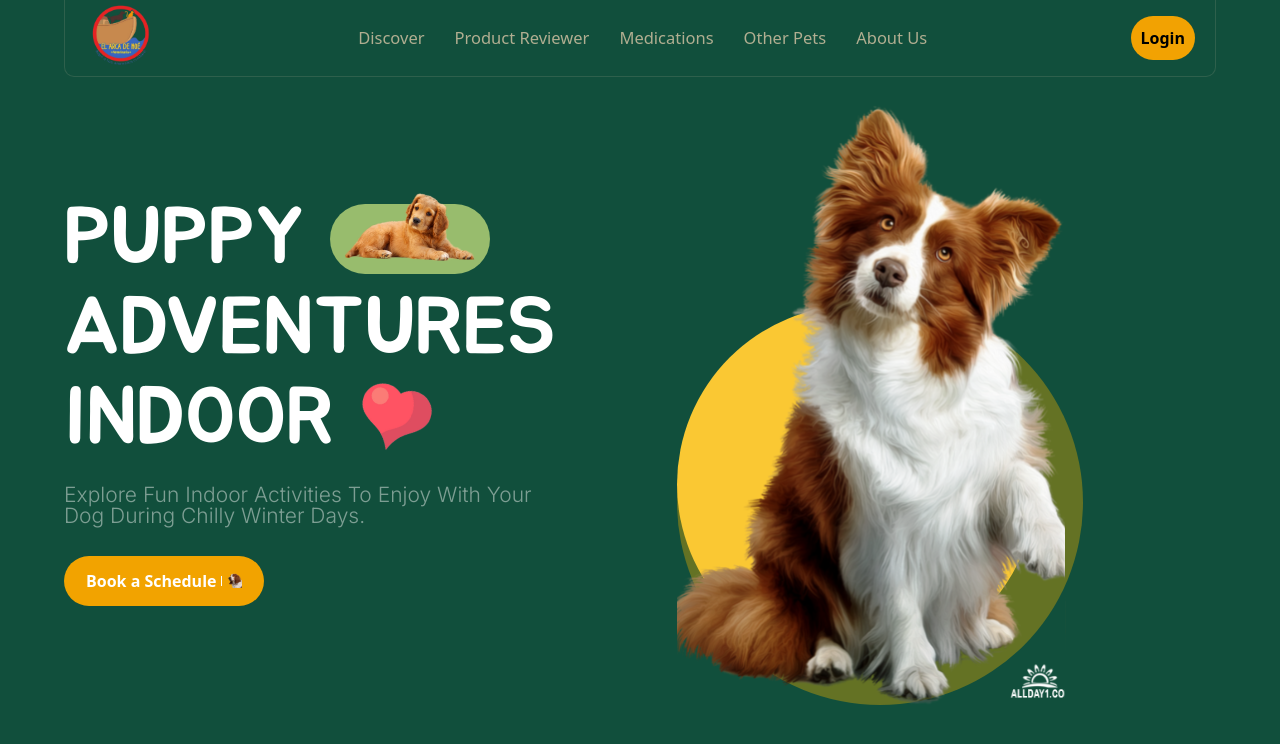
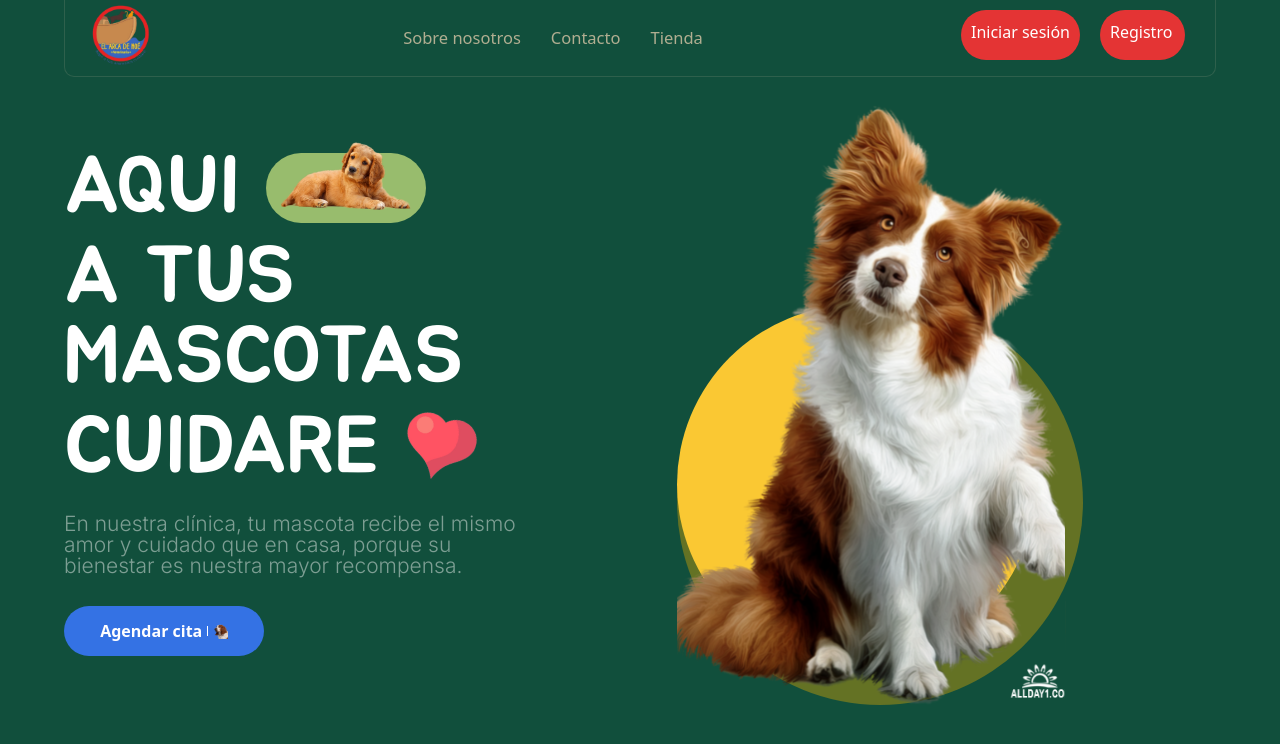
Before and after one commit to SirRiuz/arca-de-noe-frontend, a React (Vite) app: page / in a window 1280 px wide. Shown: the top 744 px of the page. Built offline with nearby package versions, Linux system fonts and the light colour scheme.

Commit message:
Correciones de landing

```diff
--- a/src/Screens/Home/styled.ts
+++ b/src/Screens/Home/styled.ts
@@ -1,7 +1,7 @@
 import styled from "@emotion/styled";
 
 export const Container = styled.div`
-  background: #114f3c;
+  background: #red;
 `;
 
 export const DogImage = styled.img`
--- a/src/Screens/MainTitle/BookButton/index.tsx
+++ b/src/Screens/MainTitle/BookButton/index.tsx
@@ -6,7 +6,7 @@ export function BookButton(): JSX.Element {
   return (
     <Container>
       <Wrapper>
-        <strong>Book a Schedule</strong>
+        <strong>Agendar cita</strong>
         <div style={{ width: 0.5, height: 10, background: "white" }} />
         <DogIcon src={IconDog} />
       </Wrapper>
--- a/src/Screens/MainTitle/BookButton/styled.ts
+++ b/src/Screens/MainTitle/BookButton/styled.ts
@@ -17,7 +17,7 @@ export const DogIcon = styled.img`
 export const Container = styled.div`
   border-radius: 100px;
   border: none;
-  background: #f2a300;
+  background: #3472E4;
   color: white;
   display: flex;
   justify-content: center;
--- a/src/Screens/MainTitle/index.tsx
+++ b/src/Screens/MainTitle/index.tsx
@@ -18,18 +18,18 @@ export default function MainTitle(): JSX.Element {
       <MainSection>
         <div style={{ display: "flex", gap: "25px", height: 70 }}>
           <TitleWrapper>
-            <Title>PUPPY</Title>
+            <Title>AQUI</Title>
           </TitleWrapper>
           <DogIconWrapper>
             <DogIcon src={dog} height={80} />
           </DogIconWrapper>
         </div>
         <TitleWrapper>
-          <Title>ADVENTURES</Title>
+          <Title>A TUS MASCOTAS</Title>
         </TitleWrapper>
         <div style={{ display: "flex", height: 70, gap: "25px" }}>
           <TitleWrapper>
-            <Title>INDOOR</Title>
+            <Title>CUIDARE</Title>
           </TitleWrapper>
           <div style={{ transform: "rotate(15deg)" }}>
             <img src={heart} height={70} />
@@ -37,10 +37,12 @@ export default function MainTitle(): JSX.Element {
         </div>
       </MainSection>
       <Subtitle>
-        Explore Fun Indoor Activities To Enjoy With Your Dog During Chilly
-        Winter Days.
+      En nuestra clínica, tu mascota recibe el mismo amor y cuidado que en casa,
+      porque su bienestar es nuestra mayor recompensa.
       </Subtitle>
       <BookButton />
+
+
     </Container>
   );
 }
--- a/src/components/Header/constants.ts
+++ b/src/components/Header/constants.ts
@@ -1,24 +1,17 @@
 import { TabsType } from "./types";
 
 export const TABS: TabsType[] = [
+
   {
-    label: "Discover",
-    route: "/",
-  },
-  {
-    label: "Product Reviewer",
-    route: "/product",
-  },
-  {
-    label: "Medications",
+    label: "Sobre nosotros",
     route: "/medications",
   },
   {
-    label: "Other Pets",
+    label: "Contacto",
     route: "/other",
   },
   {
-    label: "About Us",
+    label: "Tienda",
     route: "/about",
   },
 ];
--- a/src/components/Header/index.tsx
+++ b/src/components/Header/index.tsx
@@ -1,4 +1,5 @@
 import { JSX } from "react";
+import { useNavigate } from "react-router-dom";
 import { Link } from "react-router";
 import { Box } from "@mui/material";
 import { TABS } from "./constants";
@@ -15,6 +16,7 @@ import Item from "./Item";
 import Logo from "../../assets/logo.png";
 
 export default function Header(): JSX.Element {
+  const navigate = useNavigate();
   return (
     <Container container justifyContent={"center"} style={{ height: 75 }}>
       <Wrapper container>
@@ -38,7 +40,9 @@ export default function Header(): JSX.Element {
               }}
             >
               <Link to={"/"}>
-                <LogoImg src={Logo} />
+
+                <LogoImg src={Logo}
+                />
               </Link>
             </IconWrapper>
             <Content
@@ -55,20 +59,44 @@ export default function Header(): JSX.Element {
             </Content>
             <Box
               sx={{
+                display:'flex',
                 justifyContent: "center",
                 alignContent: "center",
+                color:"white"
               }}
             >
               <Box
                 sx={{
-                  display: "flex",
-                  alignContent: "center",
-                  background: "#F2A202",
+                  background: "#E43434",
                   padding: "10px",
-                  borderRadius: 100,
+                  margin:"10px",
+                  borderRadius: 10,
+                  height:"30px"
                 }}
               >
-                <strong>Login</strong>
+                <span
+                  style={{ color: "#FFFFFF", cursor: "pointer" }}
+                  onClick={() => {
+                    navigate("/Login")
+                }}>Iniciar sesión</span>
+              </Box>
+              <Box
+                sx={{
+                  background: "#E43434",
+                  padding: "10px",
+                  margin:"10px",
+                  borderRadius: 10,
+                  width:"65px",
+                  height:"30px"
+                }}
+              >
+                <span
+                style={{ color: "#FFFFFF", cursor: "pointer" }}
+                onClick={() => {
+                  navigate("/Register")
+              }}
+                >Registro</span>
+
               </Box>
             </Box>
           </AppBar>
--- a/src/components/Login.tsx
+++ b/src/components/Login.tsx
@@ -86,7 +86,7 @@ export default function Login() {
             return;
         }
 
-        // Validación de credenciales (ejemplo simplificado)
+        // Validación de credenciales
         if (email === 'usuario@ejemplo.com' && password === 'contraseña123') {
             navigate("/");
         } else {
```
